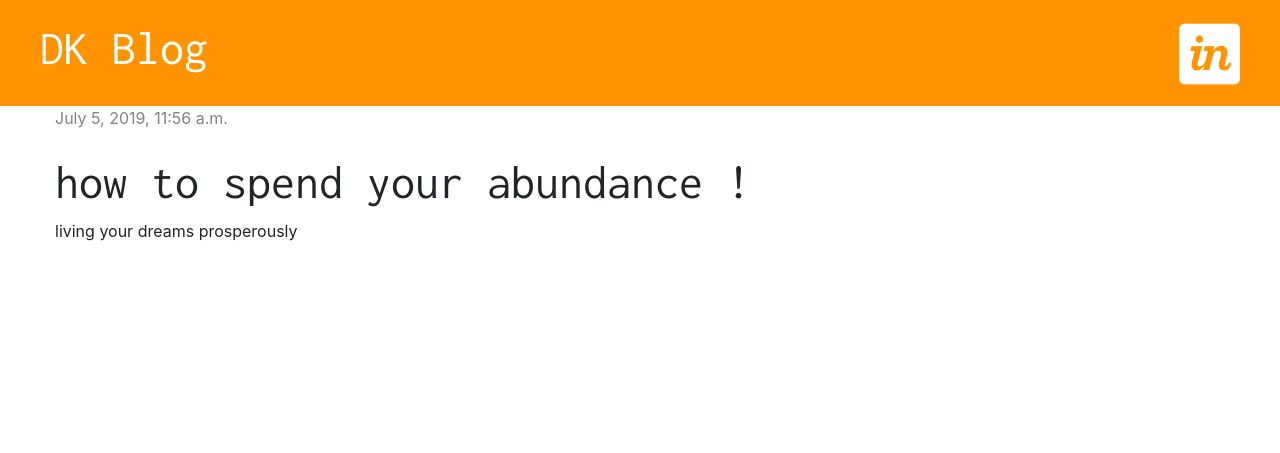
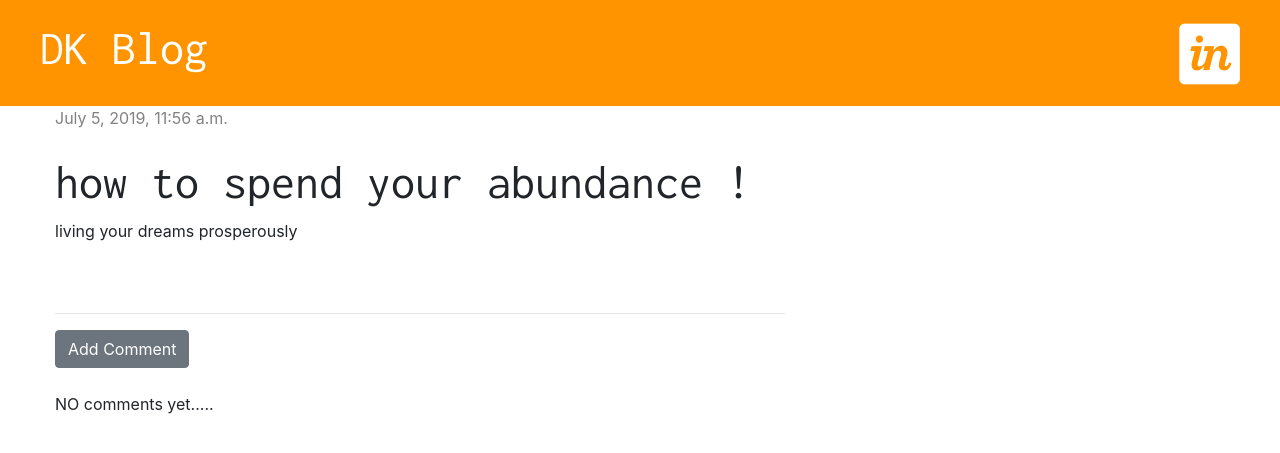
Before and after one commit to Gdkay/pinnacle, a Django app: page /post/1/ in a window 1280 px wide. Shown: the top 453 px of the page. Run offline with Django 3.2, Linux system fonts and the light colour scheme; data comes from the database, SQL or seed files in the repository; both versions use the stored data as it was after the commit; some libraries are stand-ins or nearby versions.

Commit message:
add feature to comment on blogpost

```diff
--- a/blog/admin.py
+++ b/blog/admin.py
@@ -1,6 +1,7 @@
 from django.contrib import admin
-from .models import Post
+from .models import Post, Comment
 
 # Register your models here.
 
 admin.site.register(Post)
+admin.site.register(Comment)
--- a/blog/models.py
+++ b/blog/models.py
@@ -16,3 +16,12 @@ class Post(models.Model):
 
     def __str__(self):
         return self.title
+
+class Comment(models.Model):
+    post = models.ForeignKey('blog.Post', on_delete=models.CASCADE, related_name='comments')
+    author = models.CharField(max_length=200)
+    text = models.TextField()
+    created_date = models.DateTimeField(default=timezone.now)
+
+    def __str__(self):
+        return self.text
--- a/blog/static/css/blog.css
+++ b/blog/static/css/blog.css
@@ -49,3 +49,7 @@ h1,h2,h3,h4{
     font-size: 26pt;
     margin-right: 20px;
 }
+
+.comment{
+    margin: 20px 0px 20px 20px;
+}
--- a/blog/templates/blog/post_detail.html
+++ b/blog/templates/blog/post_detail.html
@@ -20,4 +20,23 @@
         <p>{{post.text|linebreaksbr }}</p>
     </div>
 
+    <hr>
+    <a href="{% url 'add_comment_to_post' pk=post.pk %}" class="btn btn-secondary">Add Comment</a>
+    <br>
+    <br>
+    {% for comment in post.comments.all %}
+        <div class="comment">
+
+            <div class="date">
+                {{ comment.created_date }}
+            </div>
+            <strong>{{comment.author}}</strong>
+            <P>{{comment.text}}</P>
+
+        </div>
+    {% empty %}
+        <p>NO comments yet.....</p>
+    {% endfor %}
+
+
 {% endblock %}
--- a/blog/urls.py
+++ b/blog/urls.py
@@ -27,6 +27,10 @@ urlpatterns = [
     #pinnacle.com/post/1/publish --> online
     path('post/<int:pk>/publish', views.post_publish, name='post_publish'),
 
+    #for 127.0.0.1:8000/post/1/comment --> local
+    #pinnacle.com/post/1/comment --> online
+    path('post/<int:pk>/comment', views.add_comment_to_post, name='add_comment_to_post'),
+
 
 
 ]
--- a/blog/views.py
+++ b/blog/views.py
@@ -2,7 +2,7 @@ from django.shortcuts import render, get_object_or_404, redirect
 from django.contrib.auth.decorators import login_required
 from django.utils import timezone
 from .models import Post
-from .forms import PostForm
+from .forms import PostForm, CommentForm
 
 
 # Create your views here.
@@ -60,3 +60,17 @@ def post_publish(request,pk):
     post = get_object_or_404(Post, pk=pk)
     post.publish()
     return redirect('post_detail',pk=pk)
+
+def add_comment_to_post(request, pk):
+    post = get_object_or_404(Post, pk=pk)
+    if request.method == 'POST':
+        form = CommentForm(request.POST)
+        if form.is_valid():
+            comment = form.save(commit=False)
+            comment.author = request.user
+            comment.post = post
+            comment.save()
+            return redirect('post_detail', pk=post.pk)
+    else:
+        form= CommentForm()
+    return render(request, 'blog/add_comment_to_post.html', {'form': form})
```
Also changed, not shown: blog/forms.py (+6 -1 lines), blog/templates/blog/add_comment_to_post.html (added, +14 -0 lines), blog/migrations/0002_comment.py (added), db.sqlite3.
